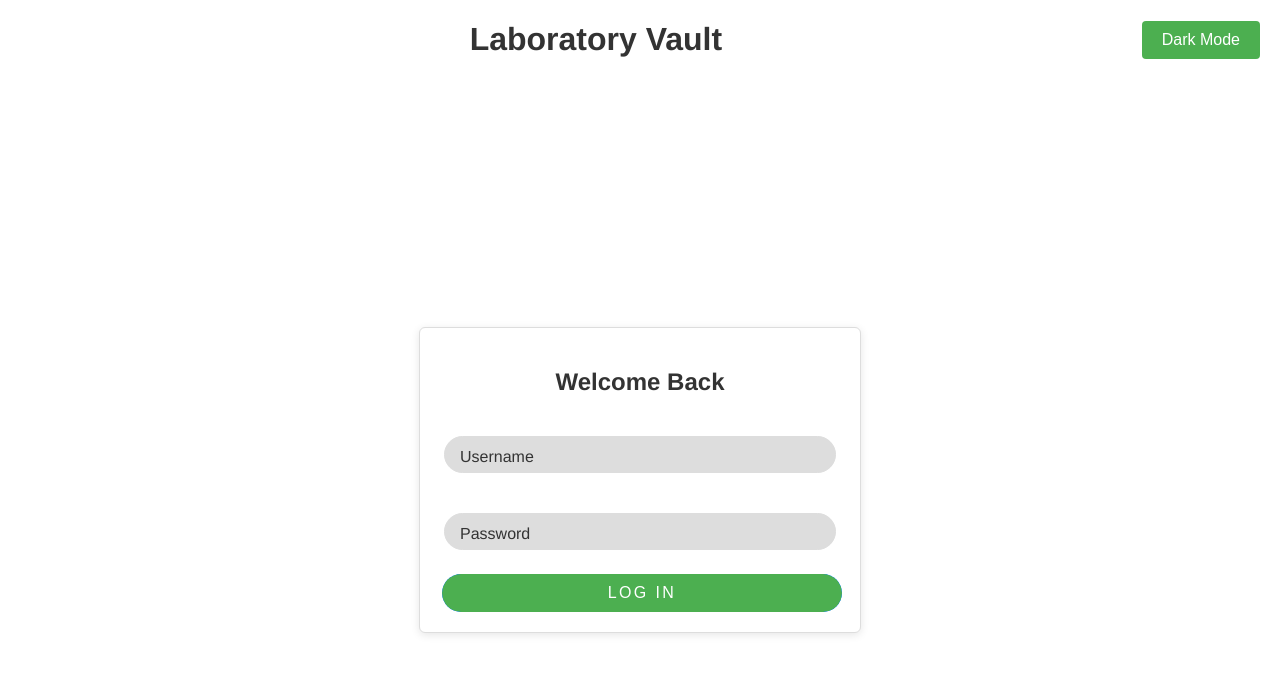
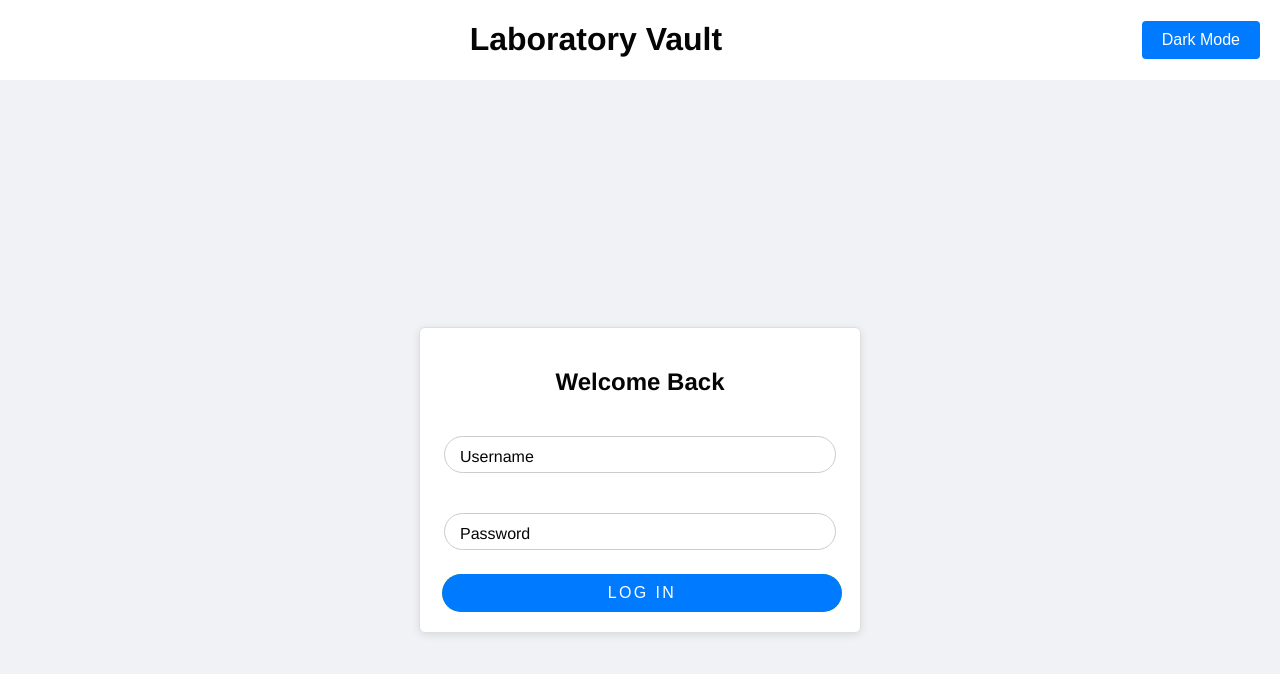
Before and after one commit to Conava/labserver, a Vue app in the folder client/: page / in a window 1280 px wide. Shown: the top 674 px of the page. Built offline with nearby package versions, Linux system fonts and the light colour scheme; no server answers.

Commit message:
Color Theme rework

```diff
--- a/client/src/assets/theme.css
+++ b/client/src/assets/theme.css
@@ -1,38 +1,45 @@
-/* Define your light theme colors */
+/* Base (Light Theme) */
 :root {
-  --background-color: white;
-  --card-border-color: #ddd;
-  --text-color: #333333; /* Dark Grey */
-  --card-background-color: #ffffff; /* White */
-  --card-text-color: #333333; /* Dark Grey */
-  --button-background-color: #4CAF50; /* Green */
-  --button-text-color: white;
-  --button-hover-background-color: #45a049; /* Darker Green */
-  --button-hover-text-color: white;
-  --input-text-color: #333333; /* Dark Grey */
-  --input-border-color: #ddd;
-  --accent-color: #007BFF; /* Light Blue */
-  --accent-color2: #0851a9;
-  --input-background-color: #dddddd; /* Light Grey */
+  --background-color: #F0F2F5;
+  --text-color: #050505;
+  --card-background-color: #FFFFFF;
+  --card-text-color: #050505;
+    --card-border-color: #E0E0E0;
+  --button-background-color: #007BFF; /* Blue */
+  --button-text-color: #FFFFFF;
+  --button-hover-background-color: #0056b3;
+  --button-hover-text-color: #FFFFFF;
+  --input-background-color: #FFFFFF;
+  --input-text-color: #050505;
+  --input-border-color: #CCCCCC;
+  --accent-color: #4CAF50; /* Green */
+  --accent-color-light: #80E27E;
+  --accent-color-dark: #087F23;
+  --link-color: #007BFF;
+  --link-hover-color: #0056b3;
+  --spinner-color: #000;
 }
 
-/* Define your dark theme colors */
+/* Dark Theme */
 body.dark-mode {
-  --background-color: #1a1a1a;
-  --card-border-color: #555;
-  --header-background-color: #333333; /* Dark Grey */
-  --text-color: #f0f0f0; /* Light Grey */
-  --card-background-color: #444444; /* Slightly Lighter Dark Grey */
-  --card-text-color: #f0f0f0; /* Light Grey */
-  --button-background-color: #555555; /* Dark Grey */
-  --button-text-color: #f0f0f0; /* Light Grey */
-  --button-hover-background-color: #333333; /* Darker Grey */
-  --button-hover-text-color: #f0f0f0; /* Light Grey */
-  --input-text-color: #f0f0f0; /* Light Grey */
-  --input-border-color: #555;
-  --accent-color: #007BFF; /* Dark Blue */
-  --accent-color2: #0851a9;
-  --input-background-color: #333333; /* Dark Grey */
+  --background-color: #121212;
+  --text-color: #E0E0E0;
+  --card-background-color: #1E1E1E;
+  --card-text-color: #E0E0E0;
+  --card-border-color: #333333;
+  --button-background-color: #0481fd;
+  --button-text-color: #FFFFFF;
+  --button-hover-background-color: #0060DF;
+  --button-hover-text-color: #FFFFFF;
+  --input-background-color: #333333;
+  --input-text-color: #E0E0E0;
+  --input-border-color: #555555;
+  --accent-color: #22bf72;
+  --accent-color-light: #B9F6CA;
+  --accent-color-dark: #00C853;
+  --link-color: #0A84FF;
+  --link-hover-color: #0060DF;
+  --spinner-color: #fff;
 }
 
 body {
@@ -125,3 +132,25 @@ input:focus {
   outline: none;
   text-align: center;
 }
+
+a.button-like {
+  display: inline-block;
+  padding: 8px 15px;
+  margin: 5px;
+  background-color: #007bff;
+  border: 1px solid #007bff;
+  border-radius: 5px;
+  color: white;
+  text-align: center;
+  text-decoration: none;
+  font-size: 16px;
+  cursor: pointer;
+  transition: background-color 0.3s, border-color 0.3s, color 0.3s;
+}
+
+a.button-like:hover, a.button-like:focus {
+  background-color: #0056b3;
+  border-color: #0056b3;
+  color: #ffffff;
+  text-decoration: none;
+}
--- a/client/src/components/AppHeader.vue
+++ b/client/src/components/AppHeader.vue
@@ -35,7 +35,7 @@ header {
   display: flex;
   justify-content: space-between;
   align-items: center;
-  background-color: var(--header-background-color);
+  background-color: var(--card-background-color);
   color: var(--text-color);
   border-bottom: 1px;
   border-color: var(--card-border-color);
--- a/client/src/components/CoralAuthWindow.vue
+++ b/client/src/components/CoralAuthWindow.vue
@@ -32,6 +32,7 @@ export default {
       this.isLoading = true;
       this.errorMessage = '';
       this.spinner = new Spinner().spin(this.$refs.loading);
+      this.spinner.el.style.color = 'var(--spinner-color)';
       const result = await this.authenticateVuex();
       if (!result.success) {
         this.errorMessage = result.message;
--- a/client/src/components/HomeDashboard.vue
+++ b/client/src/components/HomeDashboard.vue
@@ -13,7 +13,7 @@
             {{ element.content.text }}
           </button>
           <a v-if="element.type === 'link'" :href="element.content.url" target="_blank"
-             rel="noopener noreferrer">{{ element.content.text }}</a></div>
+             rel="noopener noreferrer" class="button-like">{{ element.content.text }}</a></div>
       </div>
     </div>
   </div>
```
Also changed, not shown: 1 other file (tests, documents, lock files or other folders).
